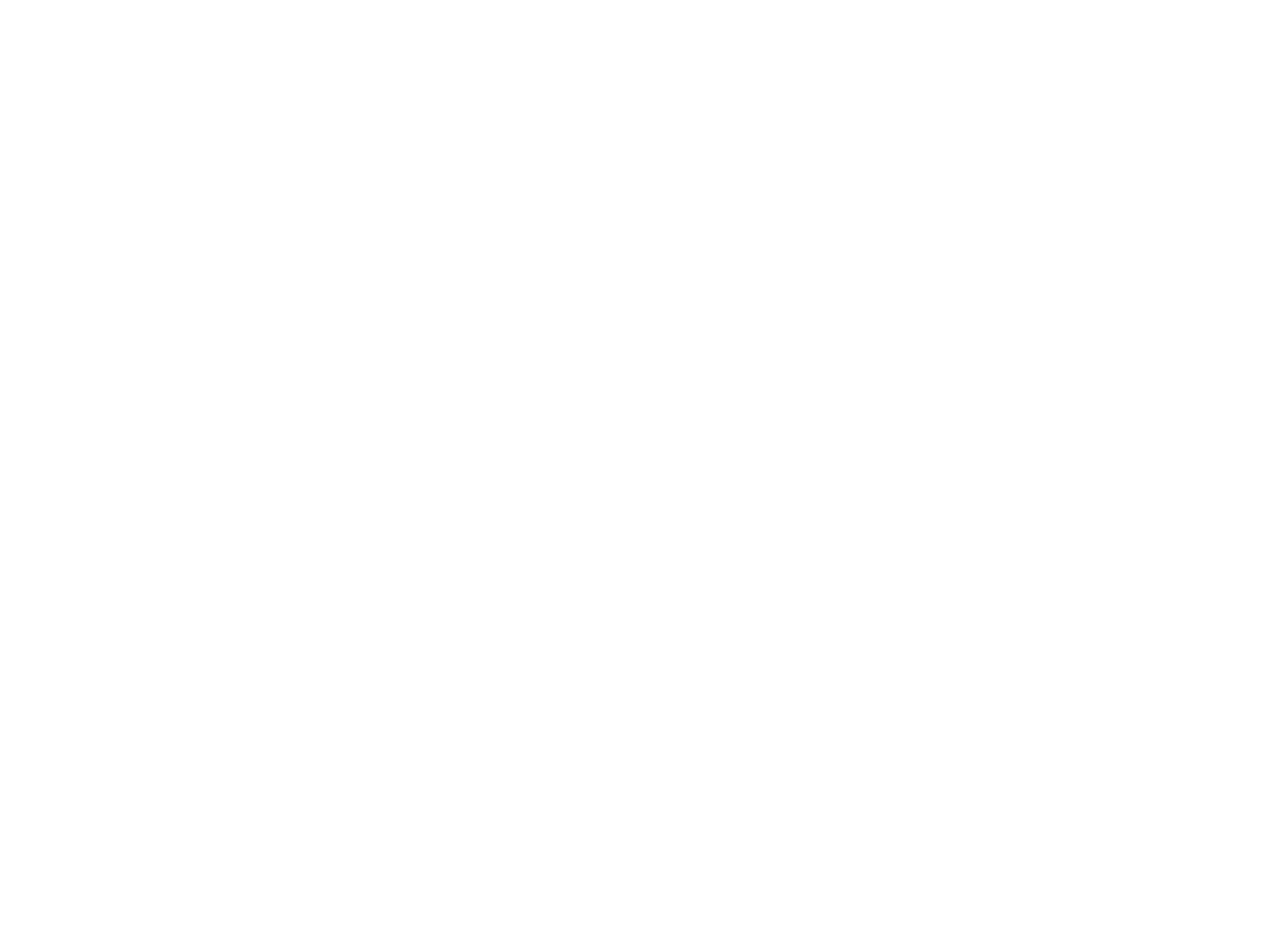
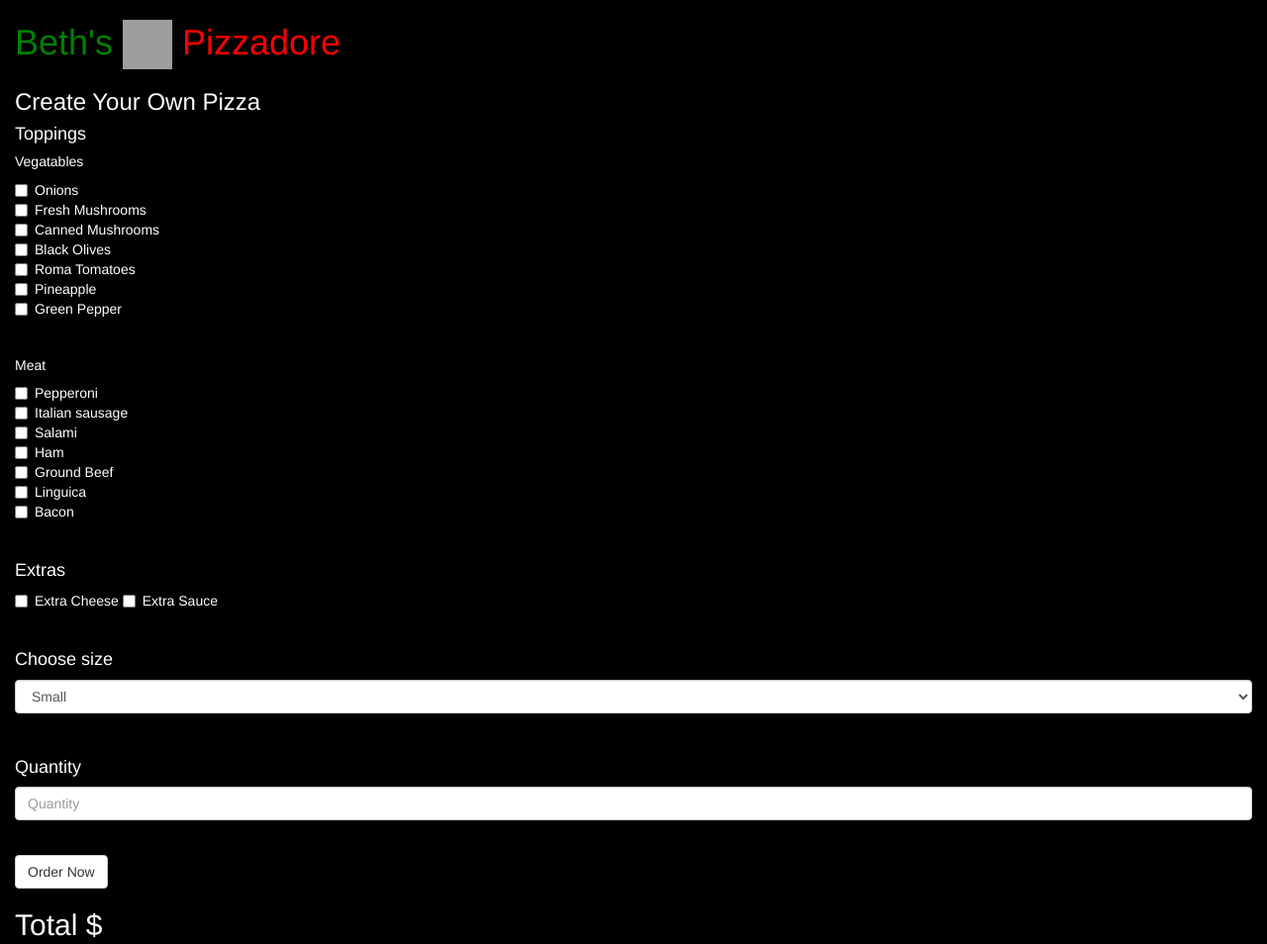
Before and after one commit to techgir1/Pizza-company-wk-4, a plain HTML site: page index.html in a window 1280 px wide. Shown: the whole page at 99% size. Before the commit the page ends 800 px from the top, so only its background shows below. Drawn offline with Linux system fonts and the light colour scheme; grey boxes are pictures that could not be loaded.

Commit message:
added image. Pizza ordering logic working. Some initial styling

```diff
--- a/css/styles.css
+++ b/css/styles.css
@@ -0,0 +1,12 @@
+body {
+	background-color: black;
+	color: white;
+}
+
+#green {
+	color: green;
+}
+
+#red {
+	color: red;
+}
--- a/index.html
+++ b/index.html
@@ -7,18 +7,151 @@
   <script src="js/scripts.js"></script>
   <script src="js/bootstrap.min.js"></script>
 
-
-	<title></title>
+  <title>Pizza Company</title>
 </head>
 
-
 <body>
-	<div class="container">
-	<h1></h1>
-
+<div class="container-fluid">
 
 </div>
 
 
-</body>
+
+
+
+<div class="container-fluid">
+      <div class="row">
+        <div class="col-xs-12">
+          <h1><span id="green">Beth's</span> <span id="logo"><img src="img/logo.jpg" alt="pizza logo" height="50" width="50"></span> <span id="red">Pizzadore</span></h1>
+          <form id="order-form">
+          <h3>Create Your Own Pizza</h3>
+            <h4>Toppings</h4>
+
+            <h5>Vegatables</h5>
+            <div class="checkbox">
+              <label>
+                <input class="vegatable" type="checkbox" value="artichoke">Onions
+              </label>
+              <br>
+
+              <label>
+                <input class="vegatable" type="checkbox" value="mushroom">Fresh Mushrooms
+              </label>
+              <br>
+
+              <label>
+                <input class="vegatable" type="checkbox" value="spinach">Canned Mushrooms
+              </label>
+              <br>
+
+              <label>
+                <input class="vegatable" type="checkbox" value="olives">Black Olives
+              </label>
+              <br>
+
+              <label>
+                <input class="vegatable" type="checkbox" value="tomatoes">Roma Tomatoes
+              </label>
+              <br>
+
+              <label>
+                <input class="vegatable" type="checkbox" value="onions">Pineapple
+              </label>
+              <br>
+
+              <label>
+                <input class="vegatable" type="checkbox" value="bell-pepper">Green Pepper
+              </label>
+
+            </div>
+
+            <br>
+
+            <h5>Meat</h5>
+
+              <div class="checkbox">
+                <label>
+                  <input class="meat" type="checkbox" value="pepperoni">Pepperoni
+                </label>
+                <br>
+
+                <label>
+                  <input class="meat" type="checkbox" value="sausage">Italian sausage
+                </label>
+                <br>
+
+                <label>
+                  <input class="meat" type="checkbox" value="salami">Salami
+                </label>
+                <br>
+
+                <label>
+                  <input class="meat" type="checkbox" value="ham">Ham
+                </label>
+                <br>
+
+                <label>
+                  <input class="meat" type="checkbox" value="bacon">Ground Beef
+                </label>
+                <br>
+
+                <label>
+                  <input class="meat" type="checkbox" value="chicken">Linguica
+                </label>
+                <br>
+
+                <label>
+                  <input class="meat" type="checkbox" value="pork">Bacon
+                </label>
+
+              </div>
+
+            <br>
+
+            <h4>Extras</h4>
+
+            <div class="checkbox">
+                <label>
+                  <input class="vegatable" type="checkbox" value="cheese">Extra Cheese
+                </label>
+
+                <label>
+                  <input class="vegatable" type="checkbox" value="sauce">Extra Sauce
+                </label>
+
+              </div>
+
+            <br>
+
+            <h4>Choose size</h4>
+
+            <div class="form-group">
+              <select class="form-control" id="size" placeholder ="Size"required >
+                  <option value="small">Small</option>
+                  <option value="medium">Medium</option>
+                  <option value="large">Large</option>
+                  <option value="x-large">Extra Large</option>
+              </select>
+            </div>
+
+            <br>
+            <h4>Quantity</h4>
+
+            <div class ="form-group">
+              <input type="number" class="form-control" id="quantity" placeholder="Quantity" required>
+            </div>
+            <br>
+
+            <button type="submit" class="btn btn-default">Order Now</button>
+          </form>
+
+          <div id="result">
+            <h2>Total $<span id="price"></span></h2>
+          </div>
+
+        </div>
+      </div>
+    </div>
+
+  </body>
 </html>
--- a/js/scripts.js
+++ b/js/scripts.js
@@ -8,10 +8,10 @@ function Pizza(quantity, size) {
   this.quantity = quantity;
   this.size = size;
   this.vegatableTopping = [];
-	this.meatTopping = [];
+  this.meatTopping =[];
 };
 
-Pizza.prototype.Cost = function() {
+Pizza.prototype.cost = function() {
   var totalCost = 8 + (this.vegatableTopping.length * 1) + (this.meatTopping.length * 2);
 
   if (this.size == "small") {
@@ -24,3 +24,27 @@ Pizza.prototype.Cost = function() {
         return (totalCost + 14) * this.quantity;
     }
   };
+
+$(document).ready(function() {
+
+  $("form#order-form").submit(function(event) {
+    var quantity = $("input#quantity").val();
+    var size = $("select#size").val();
+    var newPizza = new Pizza(quantity, size);
+    var vegatableTopping = $("input.vegatable:checkbox:checked").each(function() {
+      newPizza.vegatableTopping.push(vegatableTopping);
+    });
+
+    var meatTopping = $("input.meat:checkbox:checked").each(function() {
+      newPizza.meatTopping.push(meatTopping);
+    });
+
+    var pizzaPrice = newPizza.cost();
+
+    $("#price").text(pizzaPrice);
+
+    $("#result").show();
+
+    event.preventDefault();
+  });
+});
```
Also changed, not shown: 1 other file. Lines whose indentation alone changed are shown as unchanged.
